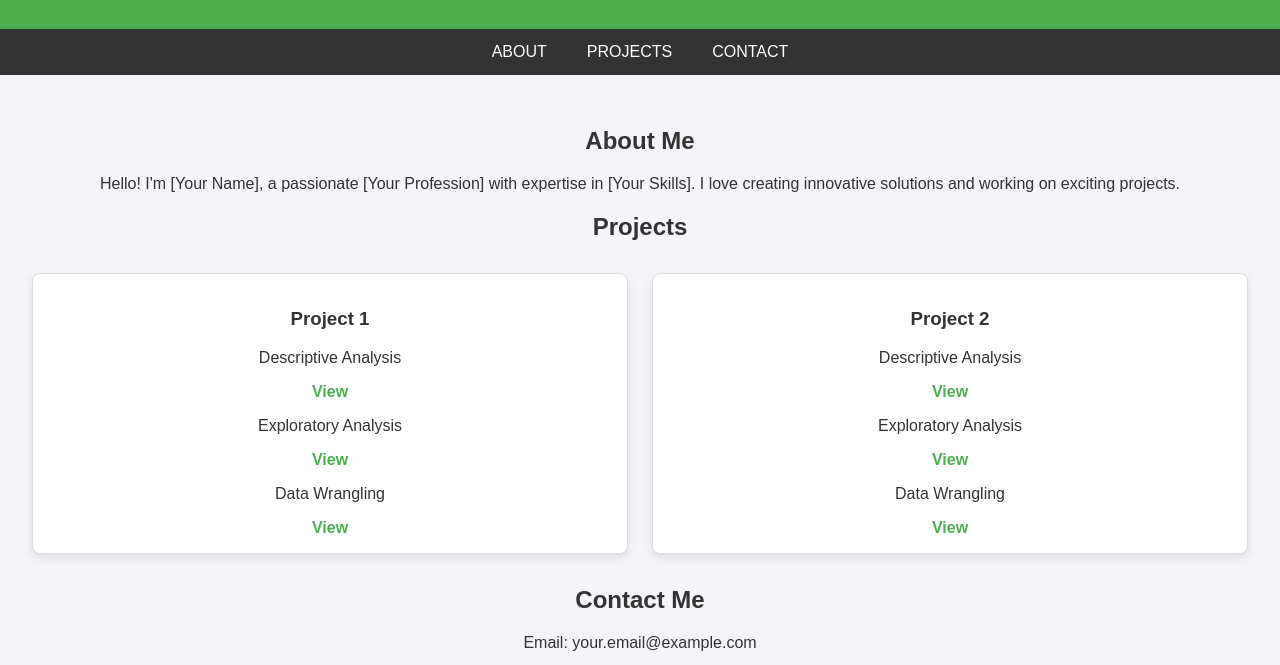
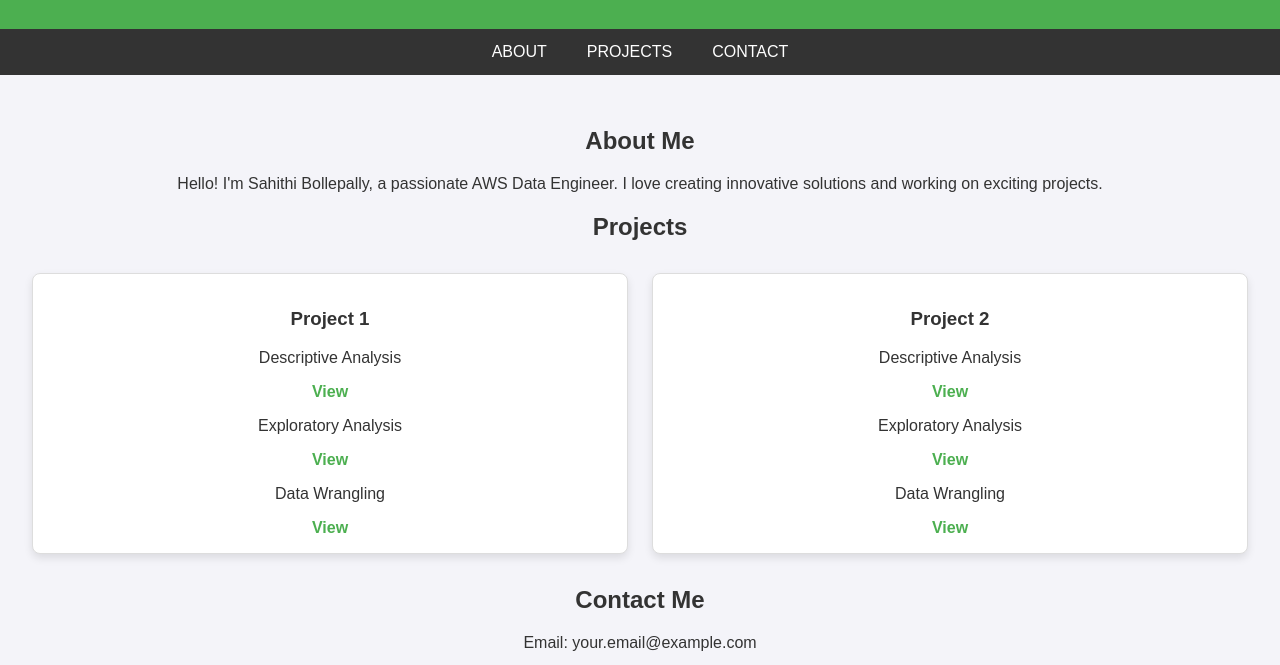
Before and after one commit to bollepas/data-analyst-sahithi1, a plain HTML site: page index.html in a window 1280 px wide. Shown: the part 117-782 px from the top of the page. Drawn offline with Linux system fonts and the light colour scheme.

Commit message:
Update index.html

```diff
--- a/index.html
+++ b/index.html
@@ -81,7 +81,7 @@
     <div class="main">
         <section id="about">
             <h2>About Me</h2>
-            <p>Hello! I'm [Your Name], a passionate [Your Profession] with expertise in [Your Skills]. I love creating innovative solutions and working on exciting projects.</p>
+            <p>Hello! I'm Sahithi Bollepally, a passionate AWS Data Engineer. I love creating innovative solutions and working on exciting projects.</p>
         </section>
 
         <section id="projects">
```
